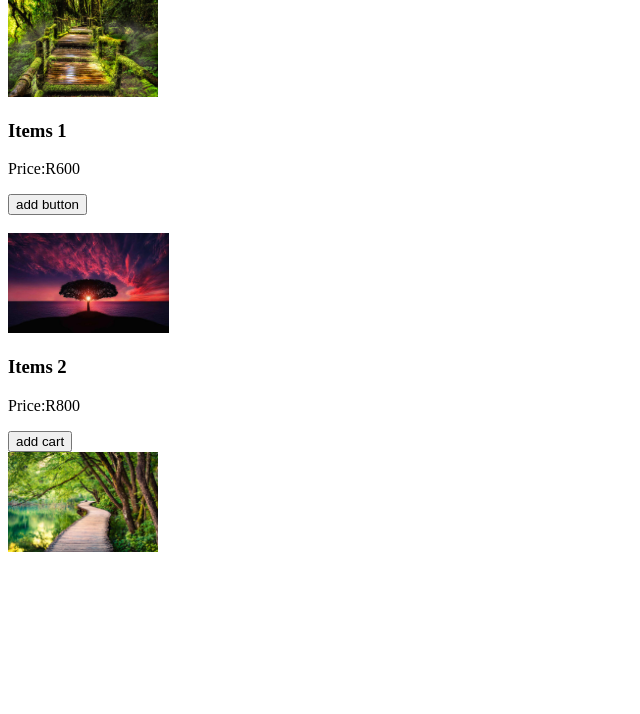
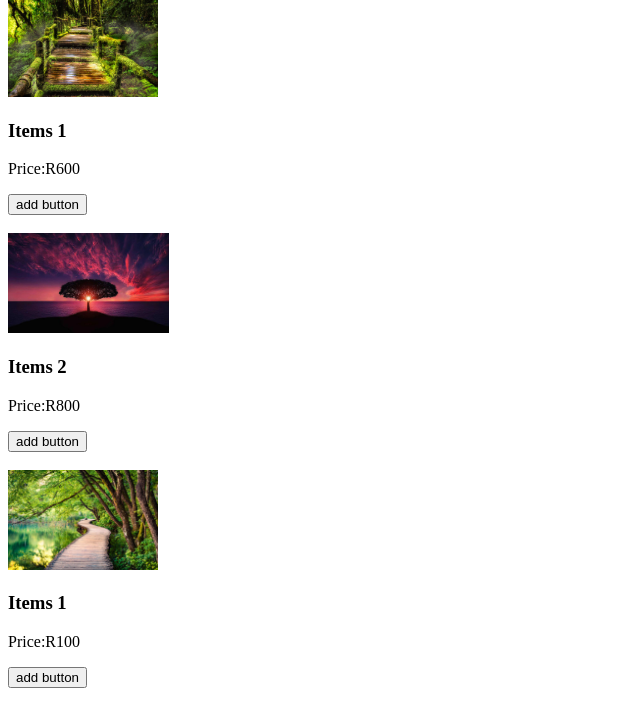
Before and after one commit to brucemorakane/new_app, a plain HTML site: page index.html in a window 1280 px wide. Shown: the part 145-859 px from the top of the page, without its empty margins (0-640 px from the left). Before the commit the page ends 800 px from the top, so only its background shows below. Drawn offline with Linux system fonts and the light colour scheme.

Commit message:
added add button

```diff
--- a/index.html
+++ b/index.html
@@ -31,13 +31,16 @@
     <p>
        Price:R800
     </p>
-    <button class="add cart" type ="button">
-       add cart
-    </button>
+    <button id="button">add button</button><br><br>
 </div>
 <div class="delete"></div>
 <img src="./image/istockphoto-1093110112-612x612.jpg" alt="width 120px" height="100px"
 <br>
+<h3>Items 1</h3>
+<p>
+   Price:R100
+</p>
+<button id="button">add button</button><br><br>
 
 </div>
 </body>
```
